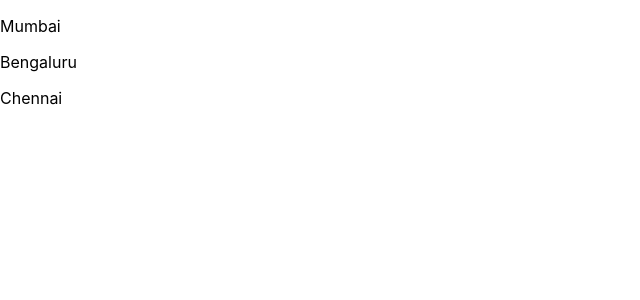
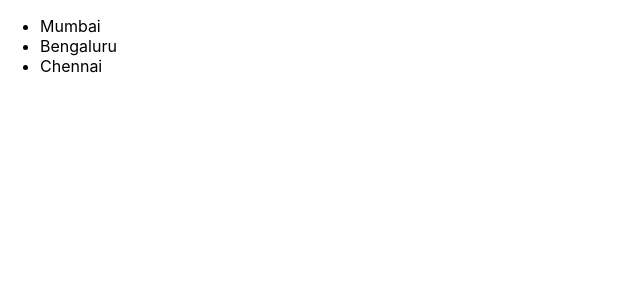
Before and after one commit to anupbaranwal/react-palyground, a React (Create React App) app: page / in a window 1280 px wide. Shown: the top 300 px of the page, without its empty margins (0-640 px from the left). Built offline with nearby package versions, Linux system fonts and the light colour scheme.

Commit message:
feat(day-1): list rendering directly in JsX

```diff
--- a/src/App.js
+++ b/src/App.js
@@ -3,9 +3,16 @@ import "./App.css";
 
 const App = (props) => {
   const cities = ["Mumbai", "Bengaluru", "Chennai"];
-  const citiesJsx = cities.map((city) => <p>{city}</p>);
 
-  return <>{citiesJsx}</>;
+  return (
+    <>
+      <ul>
+        {cities.map((city) => (
+          <li>{city}</li>
+        ))}
+      </ul>
+    </>
+  );
 };
 
 export default App;
```
